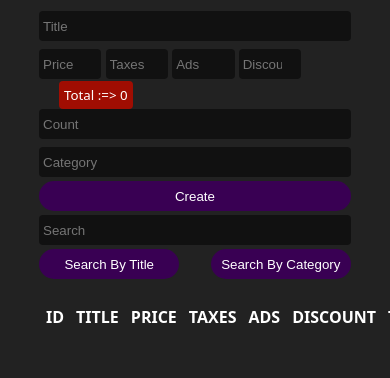
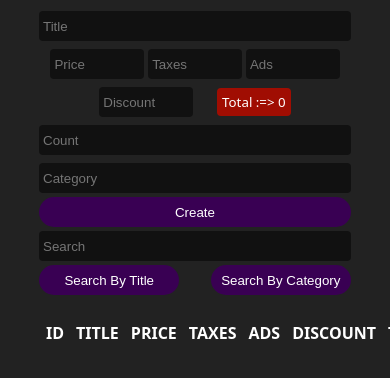
Before and after one commit to Yehia-Gamal/crud, a plain HTML site: page index.html in a window 390 px wide. Shown: the part 68-446 px from the top of the page. Drawn offline with Linux system fonts and the light colour scheme.

Commit message:
add an edit

```diff
--- a/css/style.css
+++ b/css/style.css
@@ -96,3 +96,14 @@ th,
 td {
   padding: 5px;
 }
+
+/* Start Media  */
+@media (max-width: 767px) {
+  .price {
+    text-align: center;
+  }
+  .price input {
+    width: 30%;
+  }
+}
+/* Start Media  */
```
